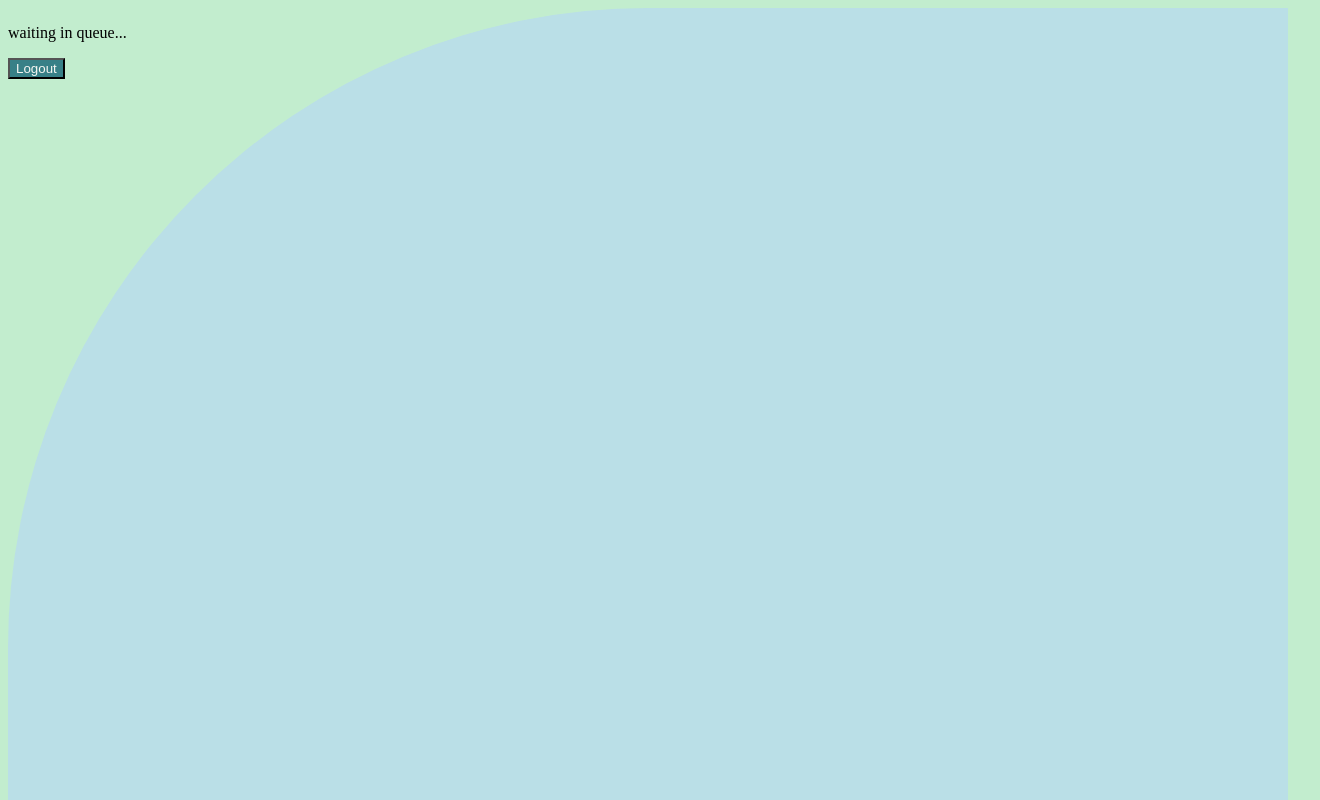
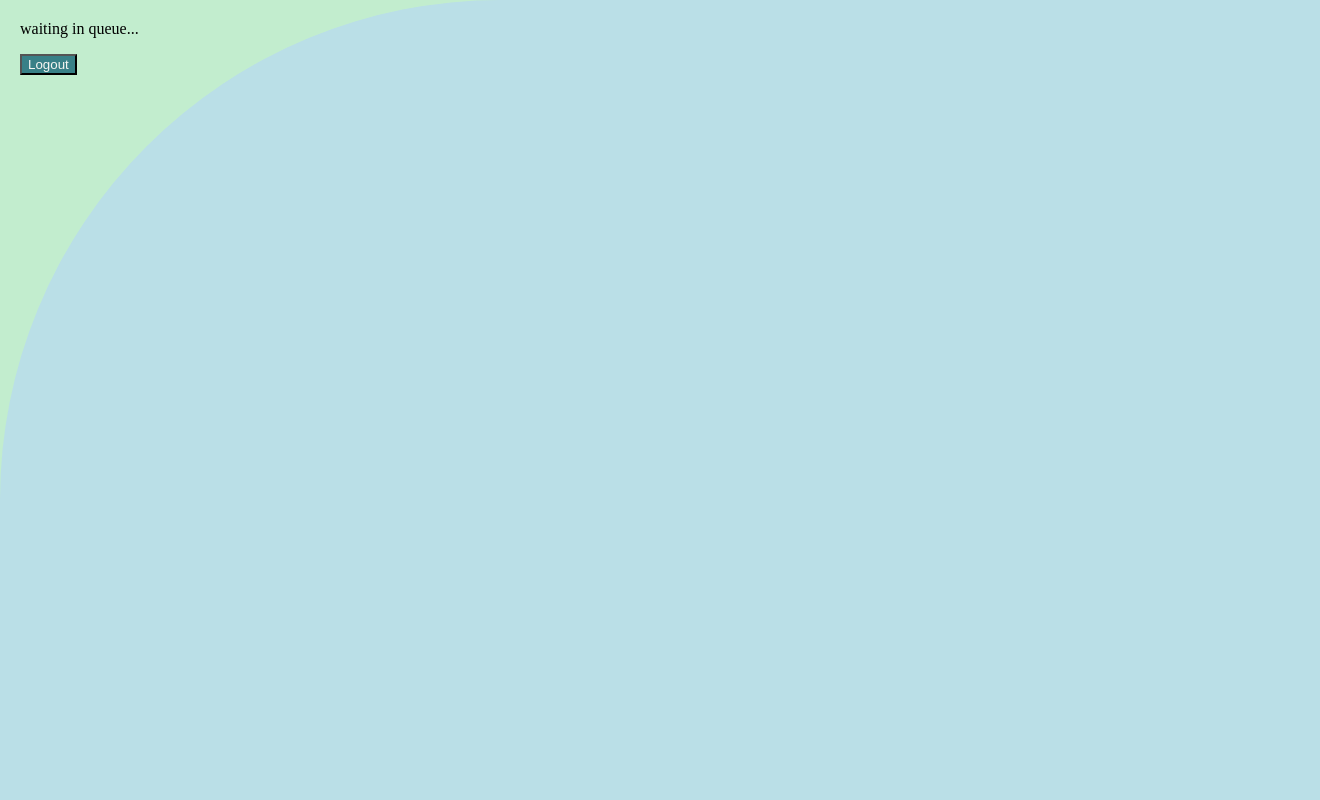
Before and after one commit to michaelschuff/NWAPW_2020_Chess, a website: page client/queue.html in a window 1280 px wide. Shown: the top 800 px of the page, 1320 px wide, since content can reach past the window. Drawn offline with nearby package versions, Linux system fonts and the light colour scheme.

Commit message:
user will be cleared from games if logged out. Improved some graphics more hopefully

```diff
--- a/client/css/queue.css
+++ b/client/css/queue.css
@@ -1,15 +1,30 @@
-body{
+html {
+    width: 100%;
+    height: 100%;
+}
+
+body {
     background-color:#c2edce;
-    padding:0;
+    margin: 0;
+    width: 100%;
+    height: 100%;
 }
+
 #logout{
     background-color:#388087;
     color:#f6f6f2;
 }
-#shape{
-    min-width: 100vw;
-    min-height:100vw;
+
+#shape {
+    width: 100%;
+    height: 100%;
+    position: relative;
     background-color:#badfe7;
-    border-top-left-radius: 50%;
-    display:inline-block;
+    border-top-left-radius: 500px;
+    display: inline-block;
+    padding: 20px;
 }
+
+#waiting {
+    margin: 0;
+}
--- a/client/queue.html
+++ b/client/queue.html
@@ -9,7 +9,7 @@
 
     <body>
         <div id="shape">
-        <p> waiting in queue... </p>
+        <p id='waiting'> waiting in queue... </p>
         <div id=accountoptions>
             <p id=currentuser></p>
             <button id=logout onclick=logoutPressed()>Logout</button>
```
Also changed, not shown: server.js (+24 -2 lines).
